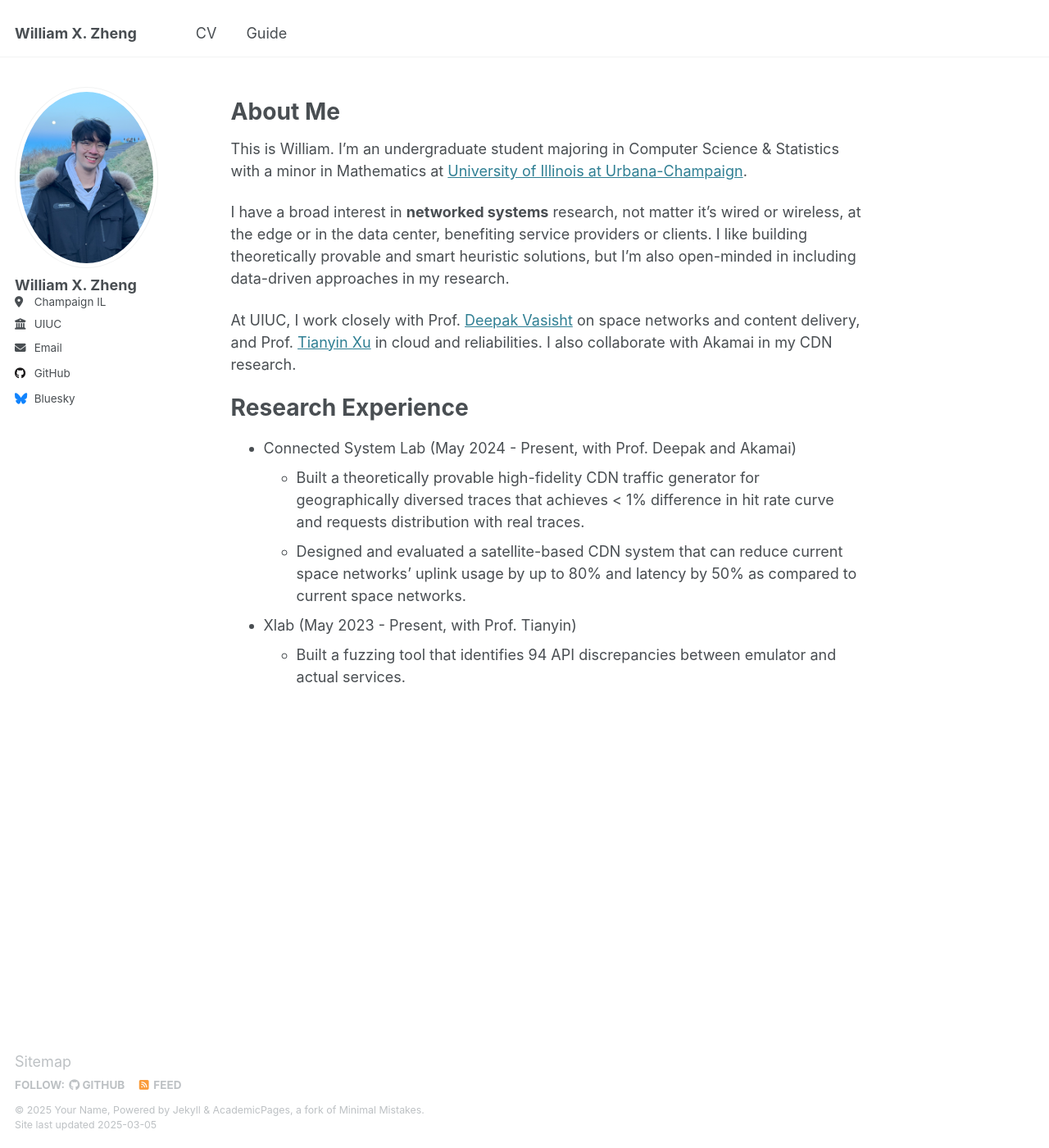
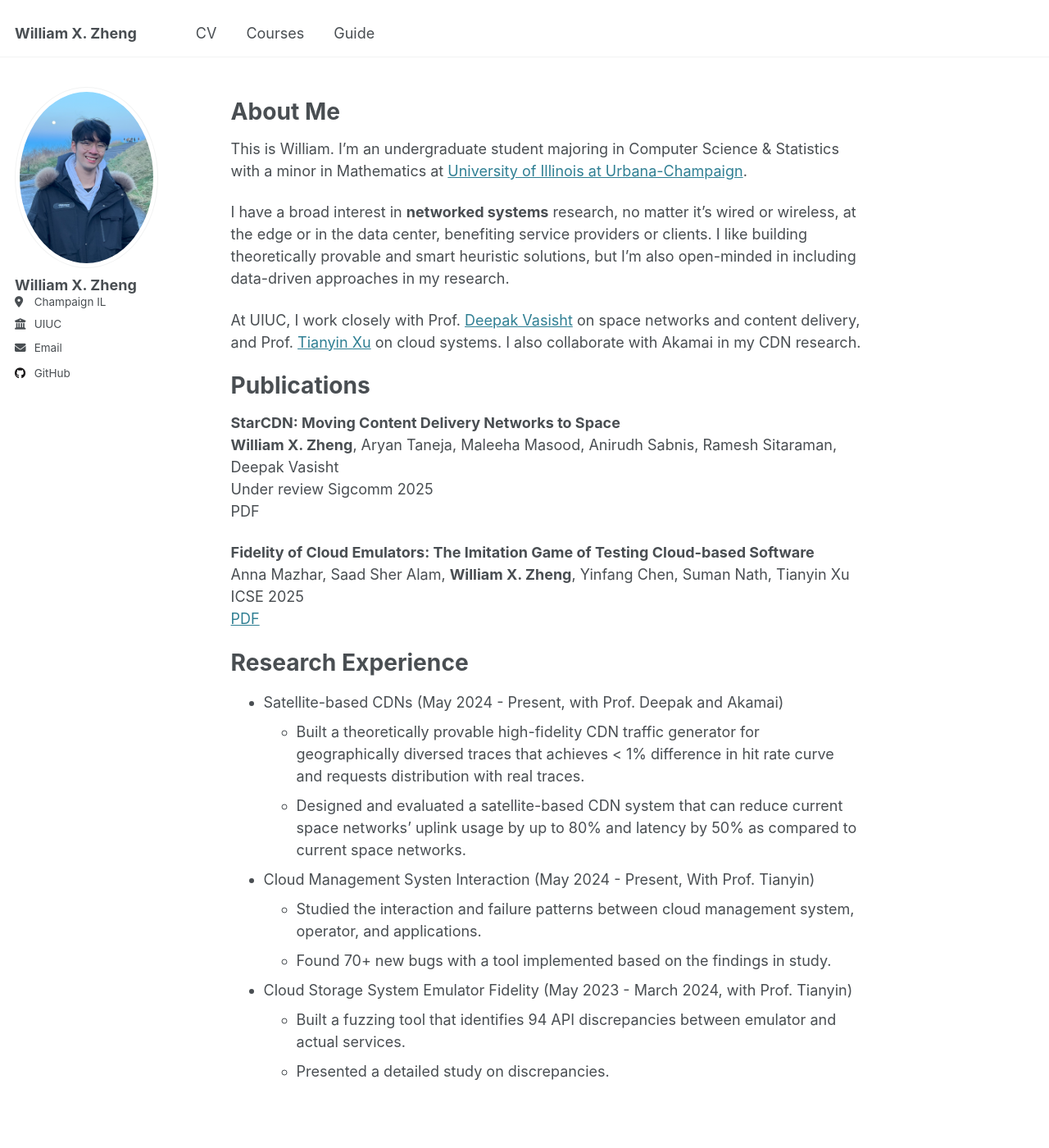
Before and after one commit to xinze-zheng/xinze-zheng.github.io, a Jekyll site: the page built from _pages/about.md, in a window 1280 px wide and 1400 px high. Shown: the whole window at 82% size. Built offline with Jekyll 4.4.1, drawn with Linux system fonts in a browser that asks for light colours.

Commit message:
Finish drafting

```diff
--- a/_config.yml
+++ b/_config.yml
@@ -13,7 +13,7 @@ title                    : "William X. Zheng"
 title_separator          : "-"
 name                     : &name "Your Name"
 description              : &description "personal description"
-url                      : https://academicpages.github.io # the base hostname & protocol for your site e.g. "https://[your GitHub username].github.io"
+url                      : https://xinze-zheng.github.io/ # the base hostname & protocol for your site e.g. "https://[your GitHub username].github.io"
 baseurl                  : "" # the subpath of your site, e.g. "/blog"
 repository               : "academicpages/academicpages.github.io"
 
@@ -50,7 +50,7 @@ author:
   stackoverflow    : # User number or user number and name (i.e., use "1" or "1/jeff-atwood")
 
   # Social media
-  bluesky          : "" # Replace this with you Bluesky username
+  bluesky          : # Replace this with you Bluesky username
   facebook         : # Username
   flickr           : # Username
   foursquare       : # Username
--- a/_data/navigation.yml
+++ b/_data/navigation.yml
@@ -7,7 +7,10 @@
 main:
 
   - title: "CV"
-    url: /cv/
+    url: /files/wxz-cv.pdf/
+
+  - title: "Courses"
+    url: /courses/
 
   - title: "Guide"
     url: /markdown/
--- a/_pages/about.md
+++ b/_pages/about.md
@@ -10,14 +10,30 @@ About Me
 ======
 This is William. I'm an undergraduate student majoring in Computer Science & Statistics with a minor in Mathematics at [University of Illinois at Urbana-Champaign](https://illinois.edu/).
 
-I have a broad interest in **networked systems** research, not matter it's wired or wireless, at the edge or in the data center, benefiting service providers or clients. I like building theoretically provable and smart heuristic solutions, but I'm also open-minded in including data-driven approaches in my research.
+I have a broad interest in **networked systems** research, no matter it's wired or wireless, at the edge or in the data center, benefiting service providers or clients. I like building theoretically provable and smart heuristic solutions, but I'm also open-minded in including data-driven approaches in my research.
 
-At UIUC, I work closely with Prof. [Deepak Vasisht](https://deepakv.web.illinois.edu/index.html) on space networks and content delivery, and Prof. [Tianyin Xu](https://tianyin.github.io/) in cloud and reliabilities. I also collaborate with Akamai in my CDN research.
+At UIUC, I work closely with Prof. [Deepak Vasisht](https://deepakv.web.illinois.edu/index.html) on space networks and content delivery, and Prof. [Tianyin Xu](https://tianyin.github.io/) on cloud systems. I also collaborate with Akamai in my CDN research.
+
+Publications
+=====
+**StarCDN: Moving Content Delivery Networks to Space**\\
+**William X. Zheng**, Aryan Taneja, Maleeha Masood, Anirudh Sabnis, Ramesh Sitaraman, Deepak Vasisht\\
+Under review Sigcomm 2025\\
+PDF
+
+**Fidelity of Cloud Emulators: The Imitation Game of Testing Cloud-based Software**\\
+Anna Mazhar, Saad Sher Alam, **William X. Zheng**, Yinfang Chen, Suman Nath, Tianyin Xu\\
+ICSE 2025\\
+[PDF](https://www.microsoft.com/en-us/research/publication/fidelity-of-cloud-emulators-the-imitation-game-of-testing-cloud-based-software/)
 
 Research Experience
 ======
-* Connected System Lab (May 2024 - Present, with Prof. Deepak and Akamai)
+* Satellite-based CDNs (May 2024 - Present, with Prof. Deepak and Akamai)
   * Built a theoretically provable high-fidelity CDN traffic generator for geographically diversed traces that achieves < 1% difference in hit rate curve and requests distribution with real traces.
   * Designed and evaluated a satellite-based CDN system that can reduce current space networks' uplink usage by up to 80% and latency by 50% as compared to current space networks.
-* Xlab (May 2023 - Present, with Prof. Tianyin)
+* Cloud Management Systen Interaction (May 2024 - Present, With Prof. Tianyin)
+  * Studied the interaction and failure patterns between cloud management system, operator, and applications.
+  * Found 70+ new bugs with a tool implemented based on the findings in study.
+* Cloud Storage System Emulator Fidelity (May 2023 - March 2024, with Prof. Tianyin)
   * Built a fuzzing tool that identifies 94 API discrepancies between emulator and actual services.
+  * Presented a detailed study on discrepancies.
```
Also changed, not shown: _pages/courses.md (added, +37 -0 lines), 2 other files.
